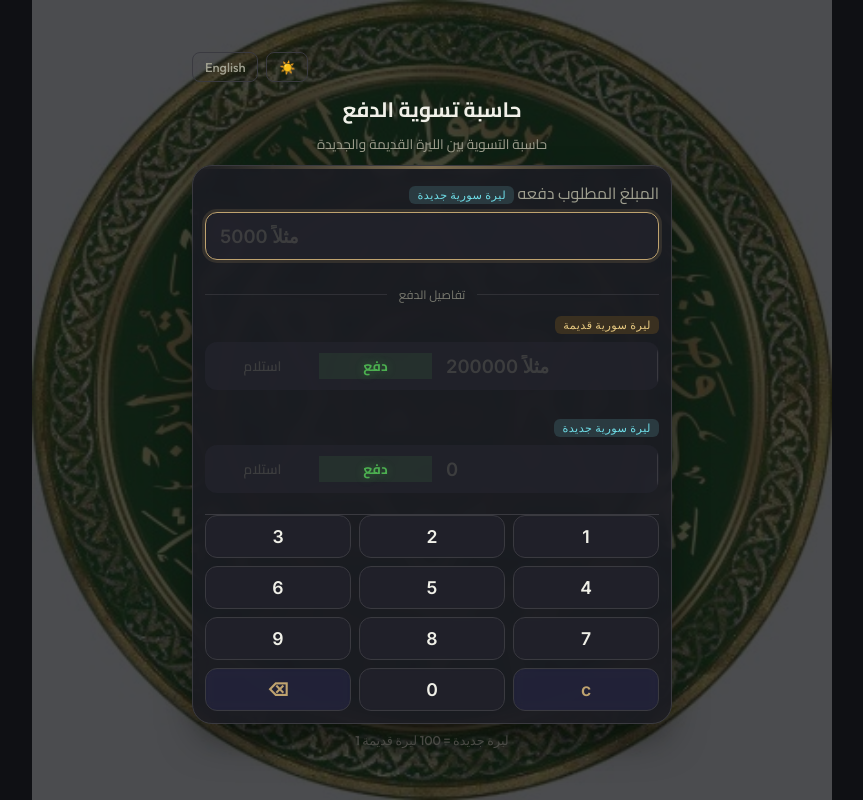
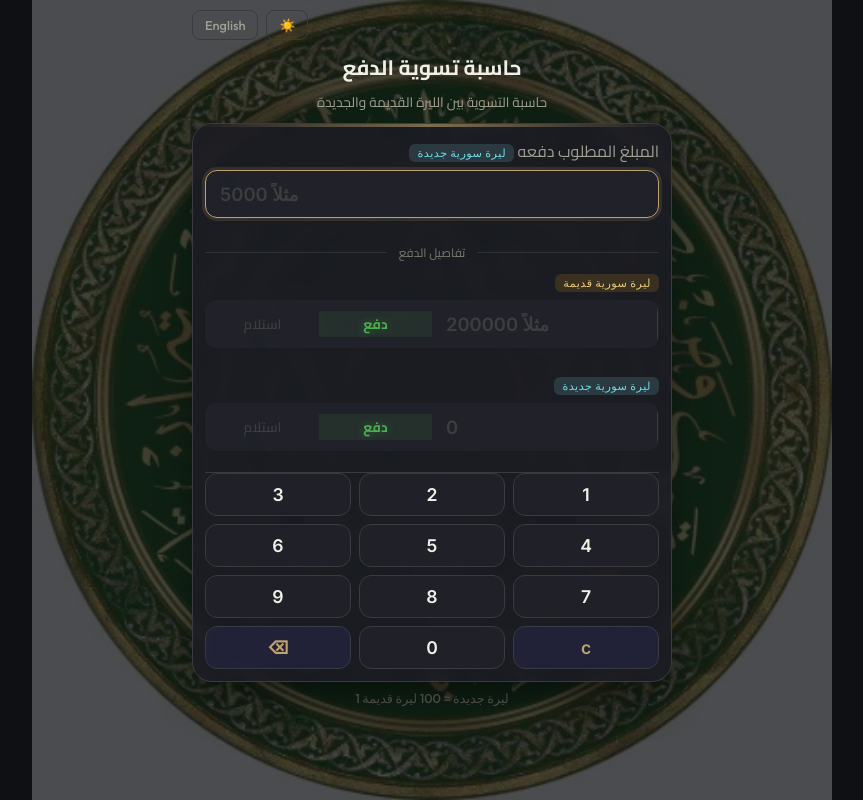
Before and after one commit to Amer-Hassani/SYP-Calculator, a plain HTML site: page index.html in a window 1280 px wide. Shown: the whole page, without its empty margins (208-1071 px from the left). Drawn offline with Linux system fonts and the light colour scheme.

Commit message:
Extreme mobile height optimization v5

```diff
--- a/style.css
+++ b/style.css
@@ -88,11 +88,11 @@ body {
     display: flex;
     justify-content: center;
     align-items: center;
-    min-height: 100vh;
-    padding: 20px;
+    padding: 10px;
     -webkit-font-smoothing: antialiased;
     position: relative;
     overflow-x: hidden;
+    overflow-y: auto;
 }
 
 /* Geometric Pattern Overlay */
--- a/sw.js
+++ b/sw.js
@@ -1,4 +1,4 @@
-const CACHE_NAME = 'syp-calc-v4';
+const CACHE_NAME = 'syp-calc-v5';
 const ASSETS_TO_CACHE = [
     './',
     './index.html',
```
